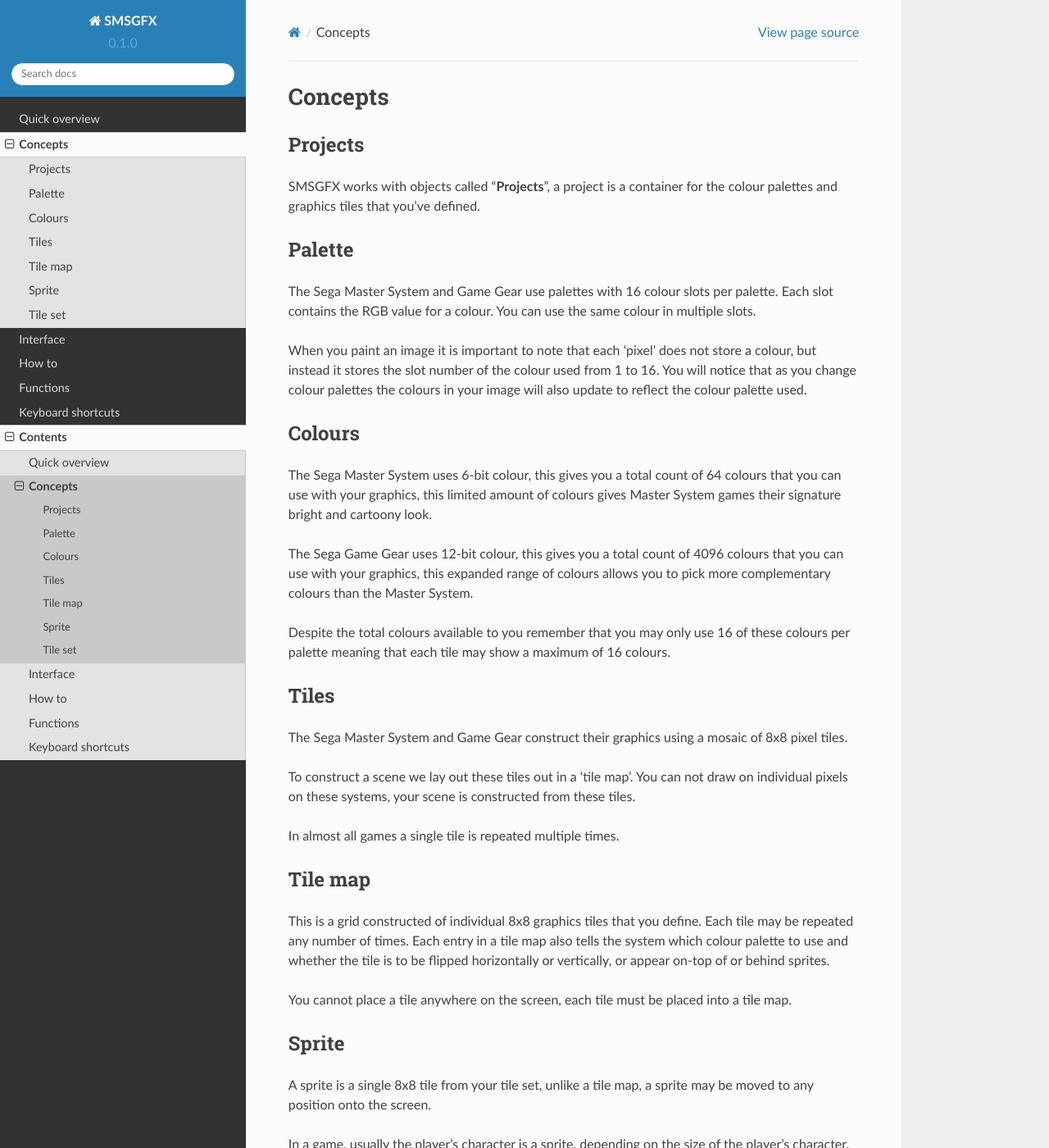
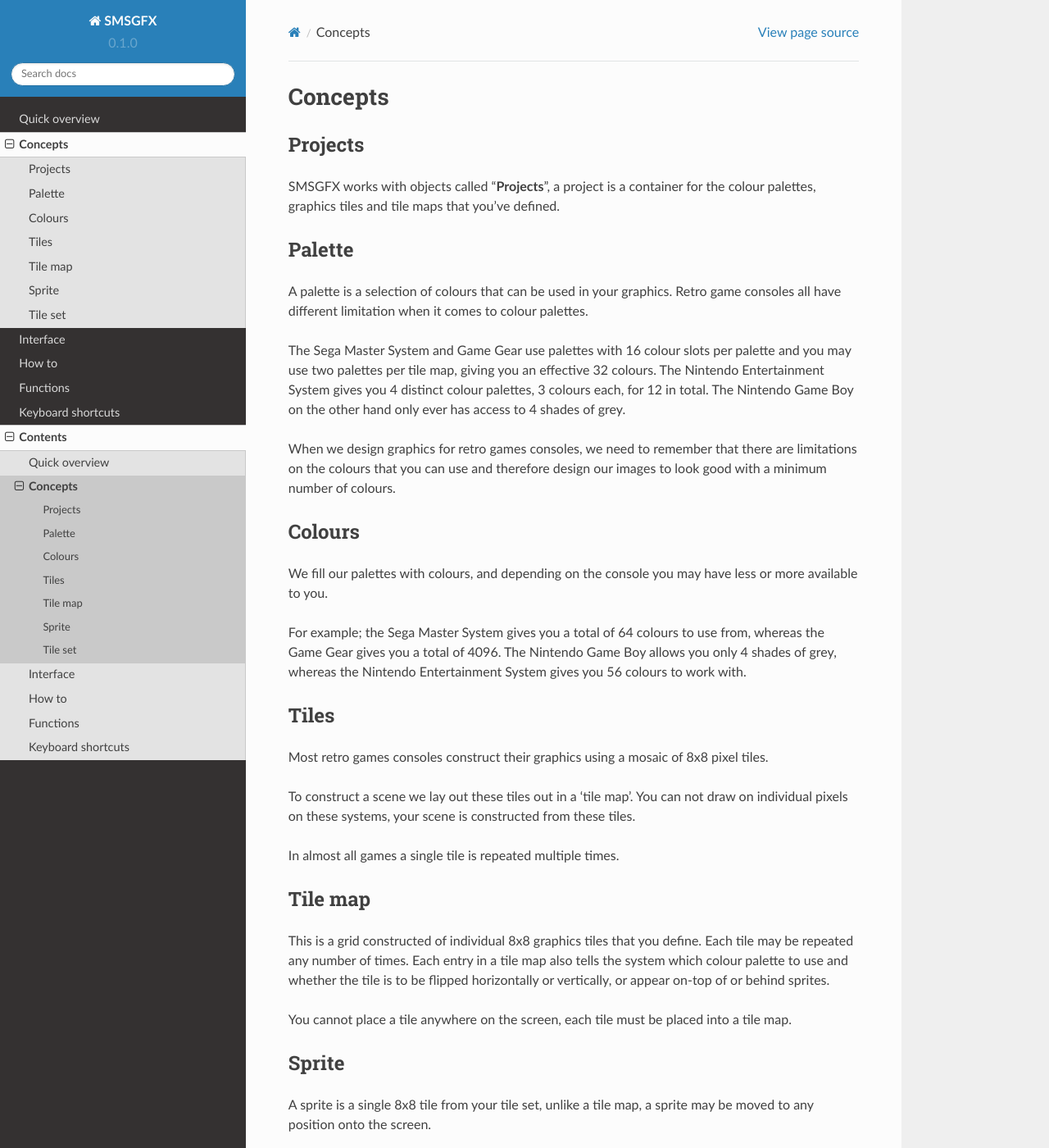
Before and after one commit to NicDoesCode/SMSGFX-docs, a Sphinx documentation site: the page built from docs/source/concepts.rst, in a window 1280 px wide and 1400 px high. Shown: the whole window at 82% size. Built offline with Sphinx 7.4.7 and the Read the Docs theme 2.0.0, drawn with Linux system fonts in a browser that asks for light colours; some of the changed text lies outside the part shown.

Commit message:
More documentation updates.

```diff
--- a/docs/source/concepts.rst
+++ b/docs/source/concepts.rst
@@ -3,32 +3,33 @@
 
 Projects
 --------
-SMSGFX works with objects called "**Projects**", a project is a container for the colour palettes and graphics
-tiles that you've defined.
+SMSGFX works with objects called "**Projects**", a project is a container for the colour palettes, graphics
+tiles and tile maps that you've defined.
 
 Palette
 -------
-The Sega Master System and Game Gear use palettes with 16 colour slots per palette. Each slot contains the RGB
-value for a colour. You can use the same colour in multiple slots.
+A palette is a selection of colours that can be used in your graphics. Retro game consoles all have different
+limitation when it comes to colour palettes.
 
-When you paint an image it is important to note that each 'pixel' does not store a colour, but instead it stores
-the slot number of the colour used from 1 to 16. You will notice that as you change colour palettes the colours
-in your image will also update to reflect the colour palette used.
+The Sega Master System and Game Gear use palettes with 16 colour slots per palette and you may use two palettes
+per tile map, giving you an effective 32 colours. The Nintendo Entertainment System gives you 4 distinct colour
+palettes, 3 colours each, for 12 in total. The Nintendo Game Boy on the other hand only ever has access to 4 shades
+of grey.
+
+When we design graphics for retro games consoles, we need to remember that there are limitations on the colours
+that you can use and therefore design our images to look good with a minimum number of colours.
 
 Colours
 -------
-The Sega Master System uses 6-bit colour, this gives you a total count of 64 colours that you can use with your
-graphics, this limited amount of colours gives Master System games their signature bright and cartoony look.
+We fill our palettes with colours, and depending on the console you may have less or more available to you.
 
-The Sega Game Gear uses 12-bit colour, this gives you a total count of 4096 colours that you can use with your
-graphics, this expanded range of colours allows you to pick more complementary colours than the Master System.
-
-Despite the total colours available to you remember that you may only use 16 of these colours per palette meaning
-that each tile may show a maximum of 16 colours.
+For example; the Sega Master System gives you a total of 64 colours to use from, whereas the Game Gear gives
+you a total of 4096. The Nintendo Game Boy allows you only 4 shades of grey, whereas the Nintendo Entertainment
+System gives you 56 colours to work with.
 
 Tiles
 -----
-The Sega Master System and Game Gear construct their graphics using a mosaic of 8x8 pixel tiles.
+Most retro games consoles construct their graphics using a mosaic of 8x8 pixel tiles.
 
 To construct a scene we lay out these tiles out in a 'tile map'. You can not draw on individual pixels on these
 systems, your scene is constructed from these tiles.
@@ -51,8 +52,8 @@
 In a game, usually the player's character is a sprite, depending on the size of the player's character, several
 tiles and sprites may be used to act as one large sprite.
 
-There are limitations on sprites, with only 64 allowed at once, and no more than 8 can appear side by side, if
-there are more than 8 side by side you will experience flickering graphics.
+There are limitations on sprites, that vary per system. If you exceed the limitations you may experience flickering
+graphics in your game.
 
 Tile set
 --------
```
Also changed, not shown: docs/source/index.rst (+7 -5 lines), docs/source/assets/images/home-page-banner.png.
